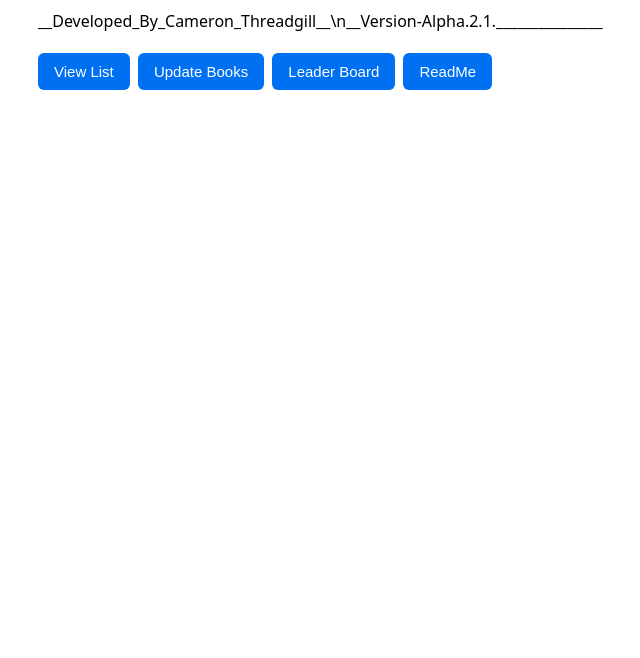
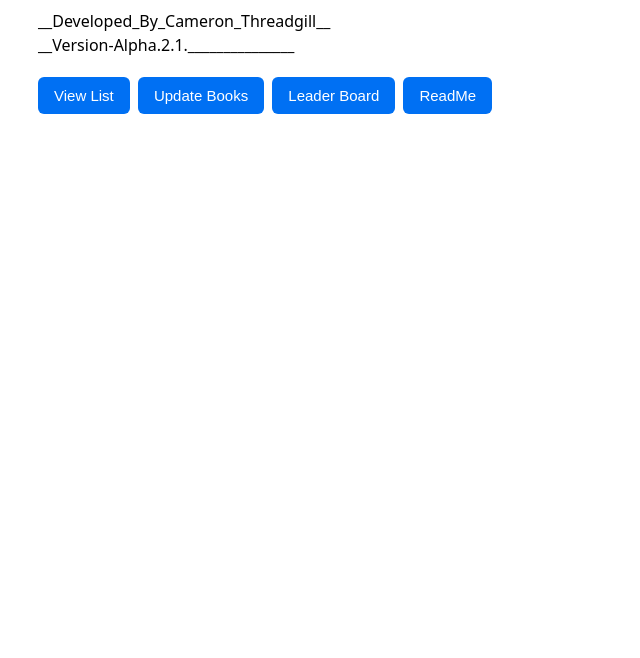
Before and after one commit to camsvg/https-BooksINeed.github.io, a plain HTML site: page index.html in a window 1280 px wide. Shown: the part 142-800 px from the top of the page, without its empty margins (252-892 px from the left). Drawn offline with Linux system fonts and the light colour scheme.

Commit message:
Update index.html

```diff
--- a/index.html
+++ b/index.html
@@ -71,7 +71,9 @@
 <body>
 
 <h1 id="mainh">Cam's Online Book List & More</h1>
-<p id="mainp">__Developed_By_Cameron_Threadgill__\n__Version-Alpha.2.1._______________</p>
+<p id="mainp">__Developed_By_Cameron_Threadgill__
+              __Version-Alpha.2.1._______________
+</p>
 
   <div>
     <button id="veiwlstbtn">View List</button>
```
